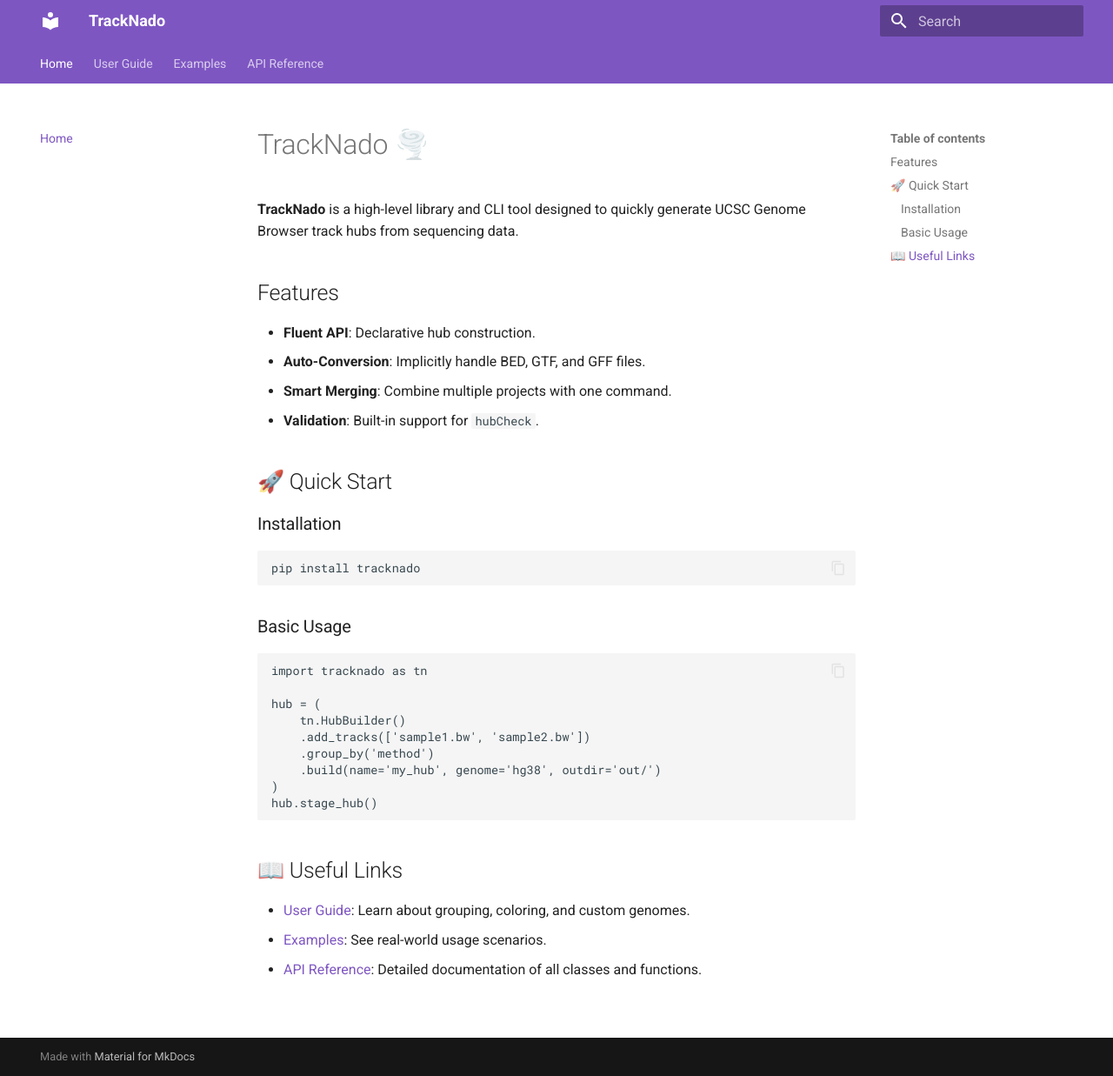
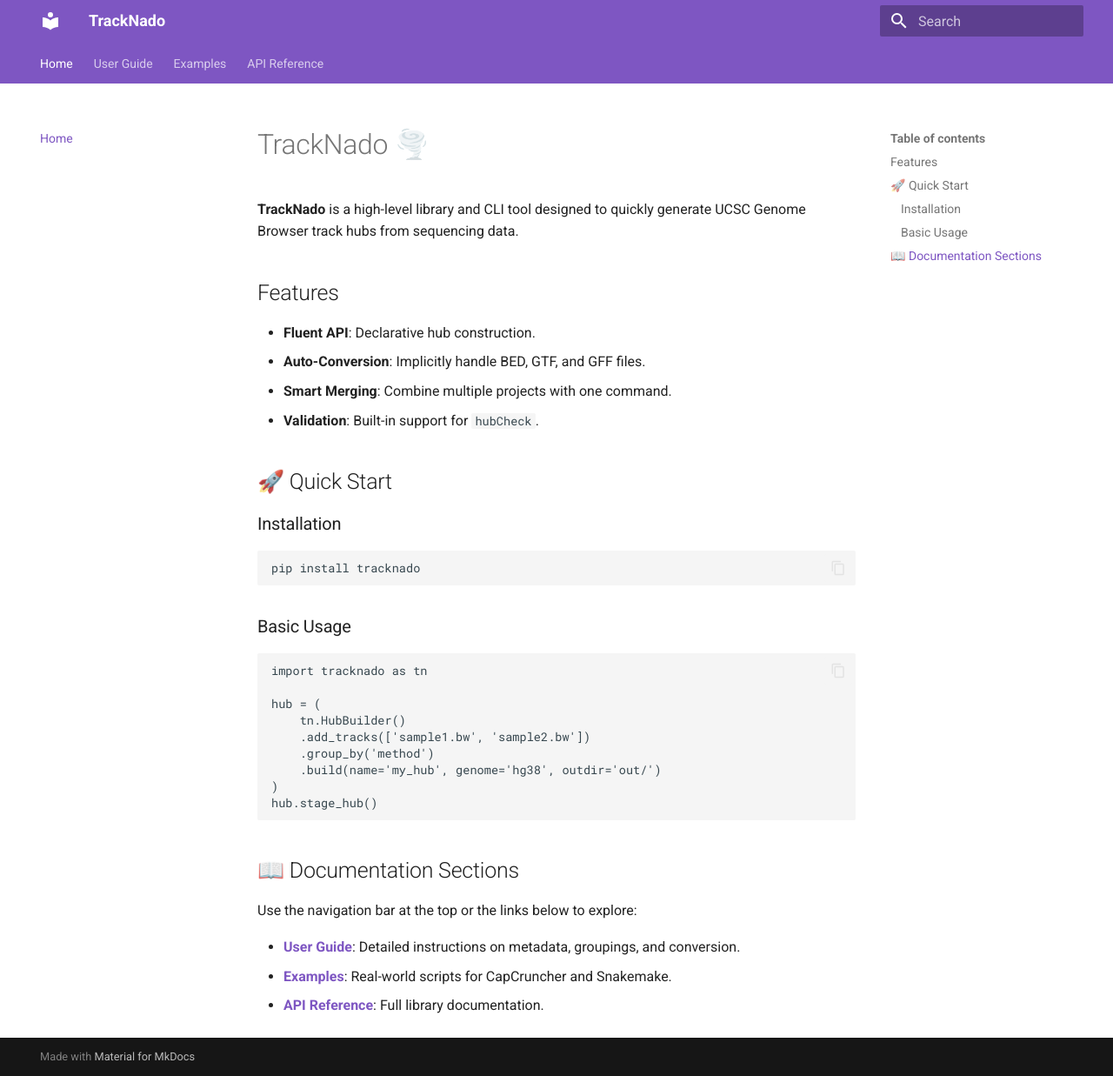
Before and after one commit to alsmith151/TrackNado, an MkDocs documentation site: the page built from docs/index.md, in a window 1280 px wide and 1237 px high. Shown: the whole window at 87% size. Built offline with MkDocs 1.6.1 and Material for MkDocs 9.7.7, drawn with Linux system fonts in a browser that asks for light colours.

Commit message:
docs: clarify navigation links

````diff
--- a/docs/index.md
+++ b/docs/index.md
@@ -31,8 +31,10 @@
 hub.stage_hub()
 ```
 
-## 📖 Useful Links
+## 📖 Documentation Sections
 
--   [User Guide](guide.md): Learn about grouping, coloring, and custom genomes.
--   [Examples](examples.md): See real-world usage scenarios.
--   [API Reference](api.md): Detailed documentation of all classes and functions.
+Use the navigation bar at the top or the links below to explore:
+
+-   **[User Guide](guide.md)**: Detailed instructions on metadata, groupings, and conversion.
+-   **[Examples](examples.md)**: Real-world scripts for CapCruncher and Snakemake.
+-   **[API Reference](api.md)**: Full library documentation.
````
